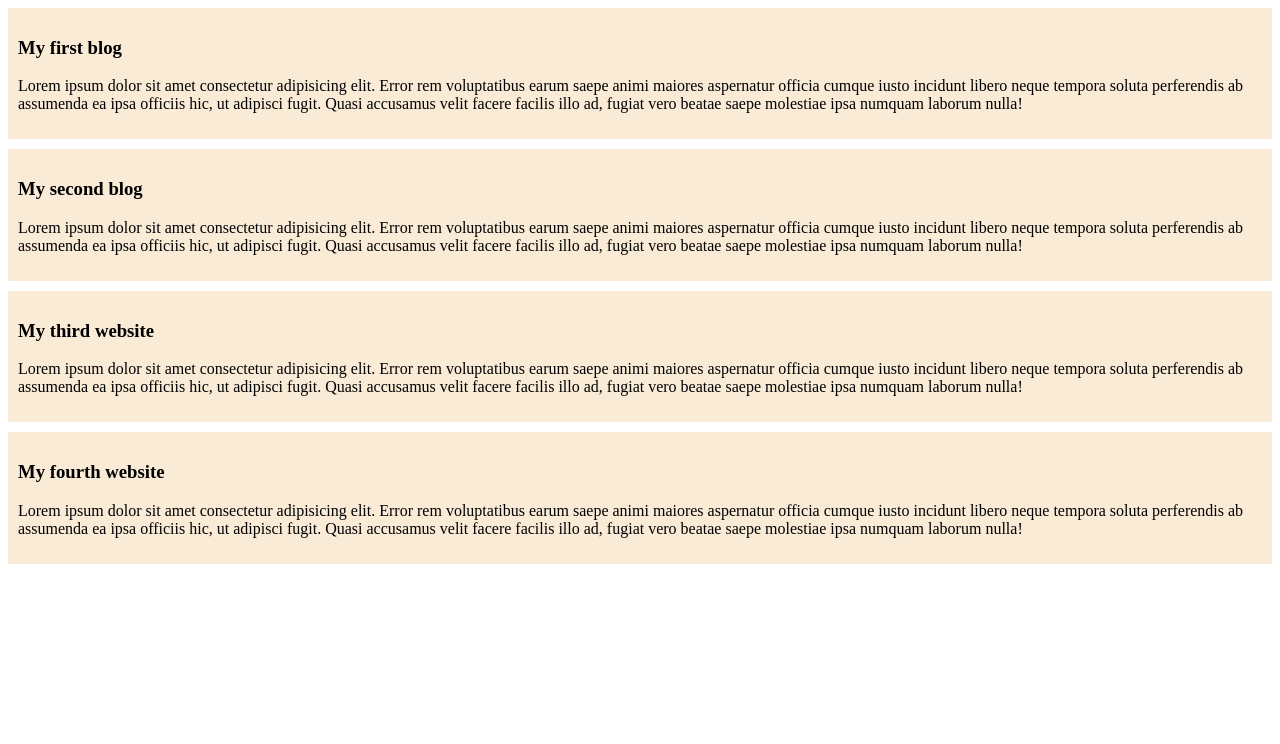
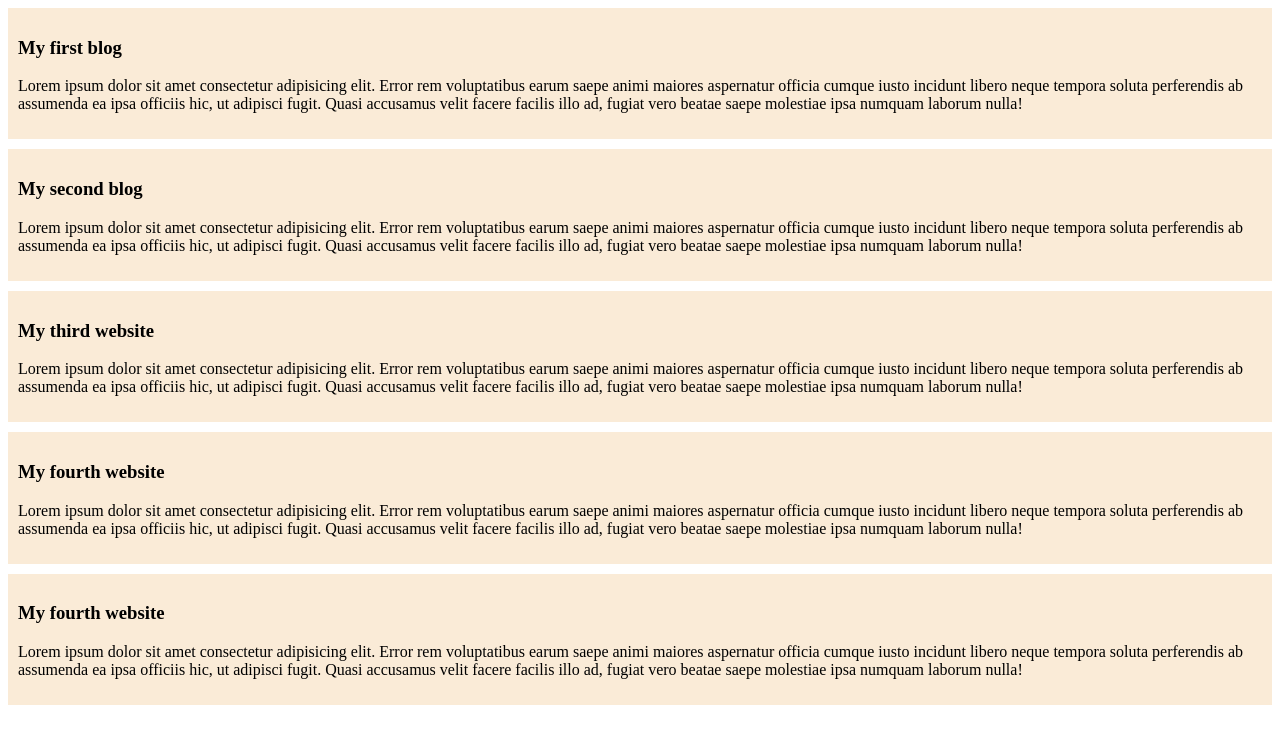
Before and after one commit to ahmed-tuhin/my-first-github-repo, a plain HTML site: page index.html in a window 1280 px wide. Drawn offline with Linux system fonts and the light colour scheme.

Commit message:
added some changes

```diff
--- a/index.html
+++ b/index.html
@@ -27,5 +27,10 @@
         <p>Lorem ipsum dolor sit amet consectetur adipisicing elit. Error rem voluptatibus earum saepe animi maiores aspernatur officia cumque iusto incidunt libero neque tempora soluta perferendis ab assumenda ea ipsa officiis hic, ut adipisci fugit. Quasi accusamus velit facere facilis illo ad, fugiat vero beatae saepe molestiae ipsa numquam laborum nulla!</p>
 
     </div>
+    <div>
+        <h3>My fourth website</h3>
+        <p>Lorem ipsum dolor sit amet consectetur adipisicing elit. Error rem voluptatibus earum saepe animi maiores aspernatur officia cumque iusto incidunt libero neque tempora soluta perferendis ab assumenda ea ipsa officiis hic, ut adipisci fugit. Quasi accusamus velit facere facilis illo ad, fugiat vero beatae saepe molestiae ipsa numquam laborum nulla!</p>
+
+    </div>
 </body>
 </html>
--- a/styles/styles.css
+++ b/styles/styles.css
@@ -3,3 +3,13 @@ div{
     padding: 10px;
     margin-bottom: 10px;
 }
+div{
+    background-color: antiquewhite;
+    padding: 10px;
+    margin-bottom: 10px;
+}
+div{
+    background-color: antiquewhite;
+    padding: 10px;
+    margin-bottom: 10px;
+}
```
